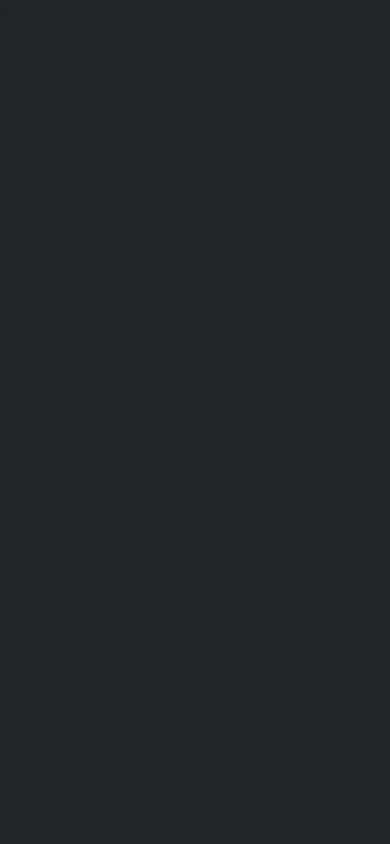
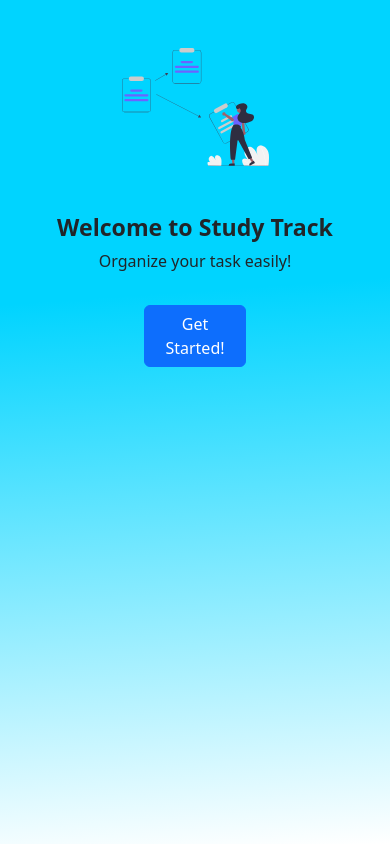
Before and after one commit to jobelGolde12/study-track, a Vue app: page / in a window 390 px wide. Built offline with nearby package versions, Linux system fonts and the light colour scheme.

Commit message:
modifying sidenav

```diff
--- a/public/index.html
+++ b/public/index.html
@@ -5,6 +5,7 @@
     <meta http-equiv="X-UA-Compatible" content="IE=edge">
     <meta name="viewport" content="width=device-width,initial-scale=1.0">
     <link rel="icon" href="<%= BASE_URL %>favicon.ico">
+    <link rel="stylesheet" href="https://cdn.jsdelivr.net/npm/bootstrap-icons@1.11.3/font/bootstrap-icons.min.css">
     <title><%= htmlWebpackPlugin.options.title %></title>
   </head>
   <body>
--- a/src/App.vue
+++ b/src/App.vue
@@ -1,10 +1,43 @@
 <template>
-  <div>
+  <div class="home bg-dark row" v-if="!welcome">
+   <LeftVue class="left col-3 bg-light" />
+   <div class="right col-9 bg-success">
+    <router-view></router-view>
+   </div>
+  </div>
 
-  <router-view/>
-  </div>
+  <WelcomeVue v-if="welcome" @toggleWelcome="toggleWelcome"/>
 </template>
 
+<script>
+// @ is an alias to /src
+import LeftVue from './views/LeftComponent.vue';
+import WelcomeVue from './views/WelcomeComponent.vue';
+
+export default {
+  name: 'App',
+  data(){
+    return{
+      welcome: true
+    }
+  },
+  components: {
+    LeftVue, WelcomeVue
+  },
+  methods: {
+    toggleWelcome(data){
+      this.welcome = data;
+    }
+  }
+}
+</script>
+
 <style>
+@import './cssFolder/global.css';
+.home{
+  position: absolute;
+  width: 100vw;
+  height: 100vh;
+}
 
 </style>
--- /dev/null
+++ b/src/cssFolder/global.css
@@ -0,0 +1,9 @@
+.pointer{
+    cursor: pointer;
+}
+.hover{
+    color: lightblue;
+}
+.hover-bg{
+    background: #ccc;
+}
--- a/src/router/index.js
+++ b/src/router/index.js
@@ -1,21 +1,12 @@
 import { createRouter, createWebHistory } from 'vue-router'
-import HomeView from '../views/HomeView.vue'
 
 const routes = [
   {
-    path: '/',
-    name: 'home',
-    component: HomeView
-  },
-  // {
-  //   path: '/about',
-  //   name: 'about',
-  //   // route level code-splitting
-  //   // this generates a separate chunk (about.[hash].js) for this route
-  //   // which is lazy-loaded when the route is visited.
-  //   component: () => import(/* webpackChunkName: "about" */ '../views/AboutView.vue')
-  // }
-]
+    path: '/left',
+    name: 'leftSidebarComponent',
+    component: () => import('../views/LeftComponent.vue')
+  }
+];
 
 const router = createRouter({
   history: createWebHistory(process.env.BASE_URL),
--- a/src/views/HomeView.vue
+++ /dev/null
@@ -1,25 +0,0 @@
-<template>
-  <div class="home text-liht bg-dark">
-    he
-  </div>
-</template>
-
-<script>
-// @ is an alias to /src
-// import HelloWorld from '@/components/HelloWorld.vue'
-
-export default {
-  name: 'HomeView',
-  components: {
-
-  }
-}
-</script>
-
-<style scoped>
-.home{
-  position: absolute;
-  width: 100vw;
-  height: 100vh;
-}
-</style>
--- /dev/null
+++ b/src/views/LeftComponent.vue
@@ -0,0 +1,51 @@
+<template>
+    <div class="main-container p-4">
+        <div>
+            <h4 class="text-dark fw-bold"><i class="bi bi-list me-3 fw-bold pointer"></i>StudyTrack</h4>
+        </div>
+
+        <div class="d-flex flex-column mt-5 ">
+            <div><h5 class="text-dark fw-light ">Task</h5></div>
+            <div class="pointer task-list p-2 rounded d-flex flex-row align-items-center"><i class="bi bi-box-arrow-in-right me-2 text-dark"></i> upcoming <span class="ms-1 fw-bold text-primary">{{ taskData.upcoming }}</span></div>
+            <div class="pointer task-list p-2 rounded d-flex flex-row align-items-center"><i class="bi bi-list-check me-2 text-dark"></i> today <span class="ms-1 fw-bold text-primary">{{ taskData.today }}</span></div>
+            <div class="pointer task-list p-2 rounded d-flex flex-row align-items-center"><i class="bi bi-check me-2 text-dark"></i> done <span class="ms-1 fw-bold text-primary">{{ taskData.done }}</span></div>
+            <div class="pointer task-list p-2 rounded d-flex flex-row align-items-center"><i class="bi bi-calendar-event me-2 text-dark"></i> my calindar <span class="ms-1 fw-bold text-primary">{{ taskData.myCalindar }}</span></div>
+
+        </div>
+
+
+
+        <div class="d-flex flex-column mt-3 ">
+            <div><h5 class="text-dark fw-light ">Subjects</h5></div>
+            <div class="pointer subjects-list p-2 rounded d-flex flex-row align-items-center"><i class="bi bi-box-arrow-in-right me-2 text-dark"></i> upcoming <span class="ms-1 fw-bold text-primary">{{ taskData.upcoming }}</span></div>
+            <div class="pointer subjects-list p-2 rounded d-flex flex-row align-items-center"><i class="bi bi-list-check me-2 text-dark"></i> today <span class="ms-1 fw-bold text-primary">{{ taskData.today }}</span></div>
+            <div class="pointer subjects-list p-2 rounded d-flex flex-row align-items-center"><i class="bi bi-check me-2 text-dark"></i> done <span class="ms-1 fw-bold text-primary">{{ taskData.done }}</span></div>
+            <div class="pointer subjects-list p-2 rounded d-flex flex-row align-items-center"><i class="bi bi-calendar-event me-2 text-dark"></i> my calindar <span class="ms-1 fw-bold text-primary">{{ taskData.myCalindar }}</span></div>
+
+        </div>
+
+
+
+
+    </div>
+</template>
+<script>
+export default {
+    name: 'leftSidebarComponent',
+    data(){
+        return{
+            taskData: {
+                upcoming: 0,
+                today: 0,
+                done: 0,
+                myCalindar: 0
+            }
+        }
+    }
+}
+</script>
+<style lang="css" scoped>
+.task-list:hover, .subject-list:hover{
+background: #ccc;
+}
+</style>
--- /dev/null
+++ b/src/views/WelcomeComponent.vue
@@ -0,0 +1,59 @@
+<template>
+    <div class="main-container">
+       <div class="container-fluid p-5 d-flex flex-row justify-content-center align-ites-center">
+        <img src="../assets/taskIcon.svg" alt="Task icon" class="task-icon">
+       </div>
+
+       <div class="container-fluid d-flex flex-column justify-content-center align-ites-center">
+        <div class="text-banner">
+            <h3 class="text-dark text-center fw-bolder">Welcome to Study Track</h3>
+            <p class="text-dark fw-normal text-center">Organize your task easily!</p>
+
+           <div class="container pt-3 d-flex flex-column justify-content-center align-ites-center">
+            <button class="btn btn-primary get-started" @click="getStartedFunc">Get Started!</button>
+           </div>
+        </div>
+       </div>
+    </div>
+</template>
+<script>
+export default {
+    name: 'welcomeComponent',
+    data(){
+        return{
+
+        }
+    },
+    methods: {
+        getStartedFunc(){
+            console.log('clicked')
+            this.$emit('toggleWelcome', false);
+        }
+    }
+}
+</script>
+<style lang="css" scoped>
+    .main-container{
+        width: 100vw;
+        height: 100vh;
+        background: rgb(0,212,255);
+        background: linear-gradient(176deg, rgba(0,212,255,1) 35%, rgba(255,255,255,1) 100%);
+        z-index: 999;
+    }
+    .task-icon{
+        position: relative;
+        height: 30%;
+        width: 30%;
+    }
+    .get-started{
+        width: 30%;
+        align-self: center;
+    }
+    @media screen and (max-width: 750px){
+    .task-icon{
+        position: relative;
+        height: 50%;
+        width: 50%;
+    }
+    }
+</style>
```
Also changed, not shown: src/assets/taskIcon.svg (added).
